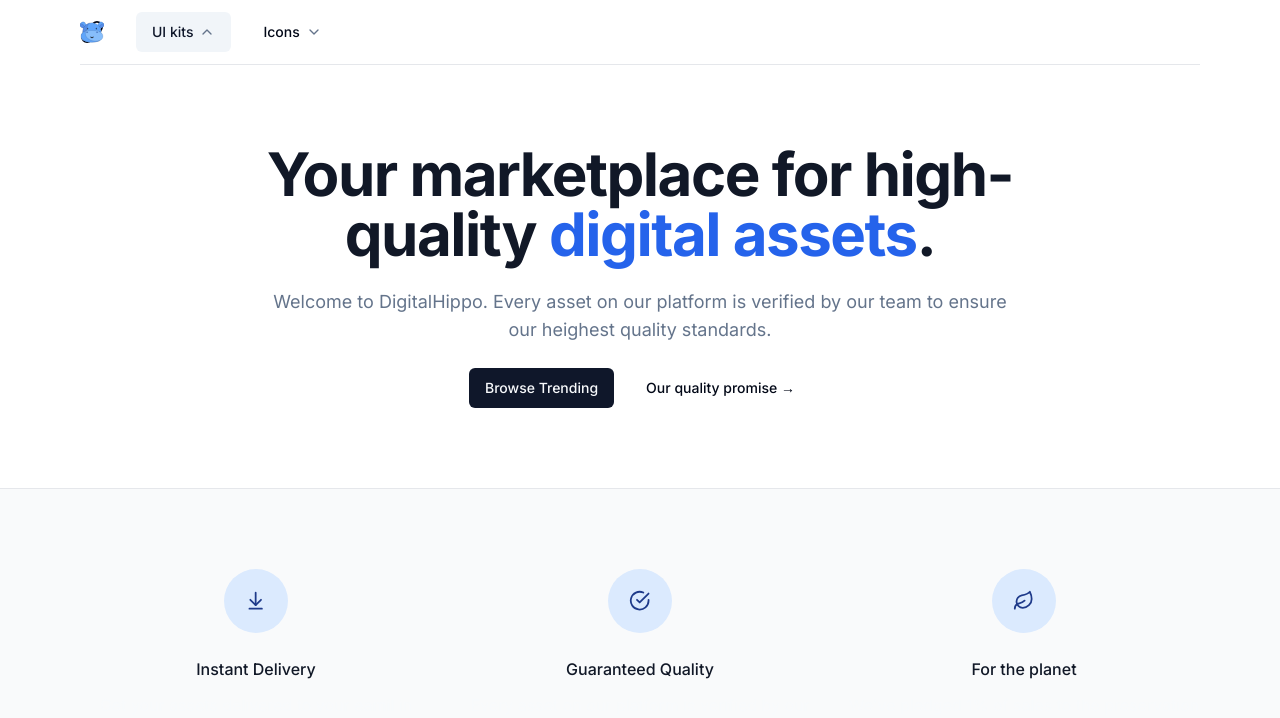
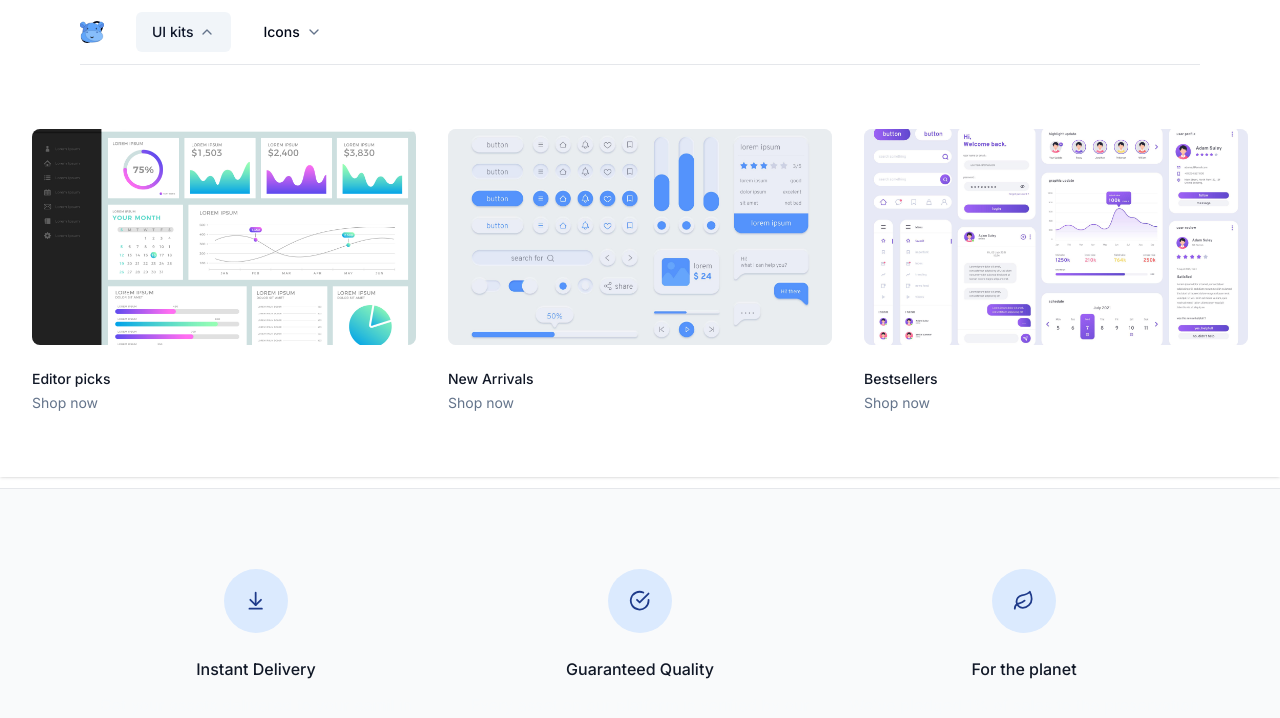
Before and after one commit to Yunshasha/Digital_Marketplace, a Next.js app in the folder digitalhippo/: page / in a window 1280 px wide. Both pictures are taken after a click on the button "UI kits". Shown: the top 718 px of the page. Built offline with nearby package versions, Linux system fonts and the light colour scheme.

Commit message:
update NavItems dropdown menu

```diff
--- a/digitalhippo/src/components/NavItem.tsx
+++ b/digitalhippo/src/components/NavItem.tsx
@@ -5,6 +5,8 @@
 import { PRODUCT_CATEGORIES } from "@/config";
 import { ChevronDown } from "lucide-react";
 import { cn } from "@/lib/utils";
+import Image from "next/image";
+import Link from "next/link";
 type Category = (typeof PRODUCT_CATEGORIES)[number];
 interface NavItemProps {
   category: Category;
@@ -29,6 +31,53 @@
           />
         </Button>
       </div>
+
+      {isOpen ? (
+        <div
+          className={cn(
+            "absolute inset-x-0 top-full text-muted-foreground text-sm",
+            { "animate-in fade-in-10 slide-in-from-top-5": !isAnyOpen }
+          )}
+        >
+          <div
+            className="absolute inset-0 top-1/2 bg-white shadow "
+            aria-hidden="true"
+          />
+          <div className="relative bg-white">
+            <div className="mx-auto max-w-7xl px-8">
+              <div className="grid grid-cols-4 gap-x-8 gap-y-10 py-16">
+                <div className="col-span-4 col-start-1 grid grid-cols-3 gap-x-8">
+                  {category.feature.map((item) => (
+                    <div
+                      key={item.name}
+                      className="group relative text-base sm:text-sm"
+                    >
+                      <div className="relative aspect-video overflow-hidden rounded-lg bg-gray-100 group-hover:opacity-75">
+                        <Image
+                          src={item.imageSrc}
+                          alt="product category image"
+                          fill
+                          className="object-cover object-center"
+                        />
+                      </div>
+
+                      <Link
+                        href={item.href}
+                        className="mt-6 block font-medium text-gray-900"
+                      >
+                        {item.name}
+                      </Link>
+                      <p className="mt-1" aria-hidden="true">
+                        Shop now
+                      </p>
+                    </div>
+                  ))}
+                </div>
+              </div>
+            </div>
+          </div>
+        </div>
+      ) : null}
     </div>
   );
 }
--- a/digitalhippo/src/config/index.ts
+++ b/digitalhippo/src/config/index.ts
@@ -6,17 +6,17 @@
       {
         name: "Editor picks",
         href: "#",
-        imageSrc: "/nav/ui_kits/mixed.jpg",
+        imageSrc: "/nav/ui-kits/mixed.jpg",
       },
       {
         name: "New Arrivals",
         href: "#",
-        imageSrc: "/nav/ui_kits/blue.jpg",
+        imageSrc: "/nav/ui-kits/blue.jpg",
       },
       {
         name: "Bestsellers",
         href: "#",
-        imageSrc: "/nav/ui_kits/purple.jpg",
+        imageSrc: "/nav/ui-kits/purple.jpg",
       },
     ],
   },
```
